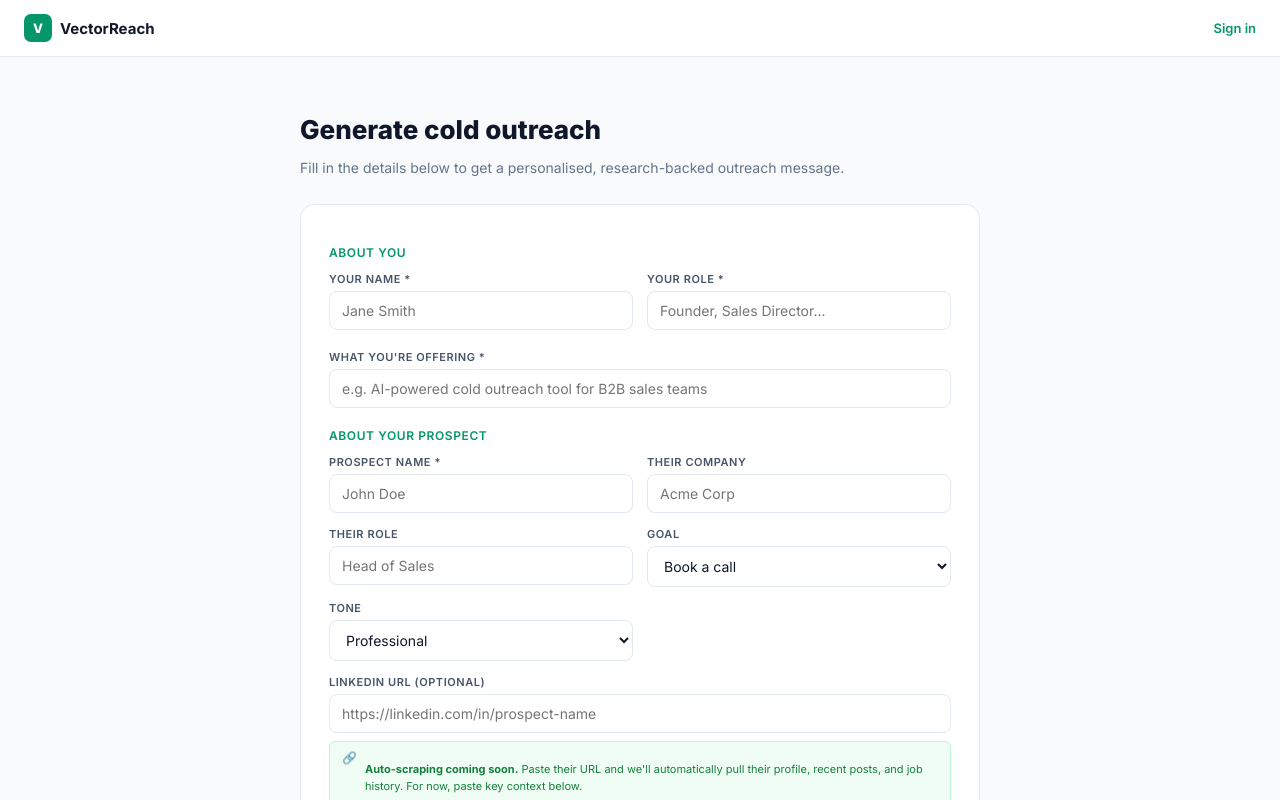
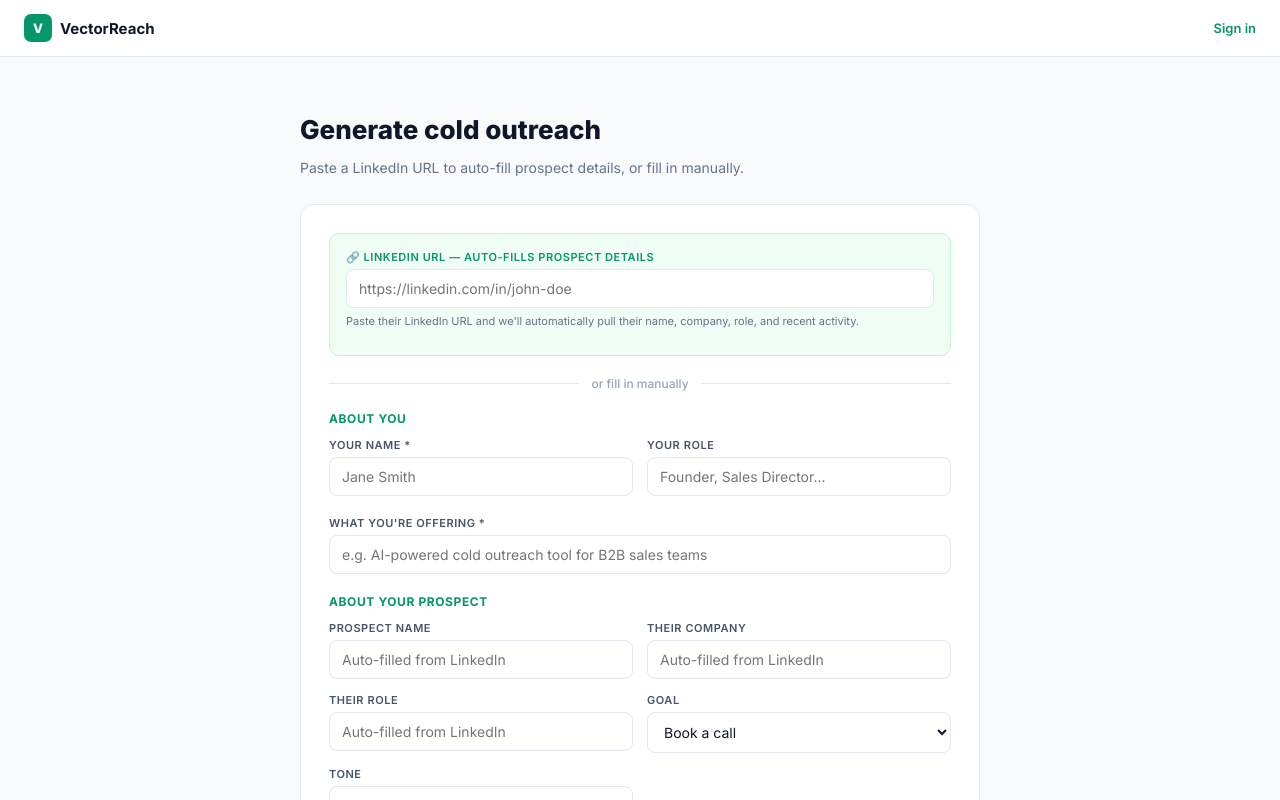
Before and after one commit to apexianlabs/vectorreach, a Next.js app: page /generate in a window 1280 px wide. Shown: the top 800 px of the page. Built offline with nearby package versions, Linux system fonts and the light colour scheme.

Commit message:
Add LinkedIn scraping via NinjaPear/ProxyCurl - auto-fill prospect details

```diff
--- a/app/api/generate/route.js
+++ b/app/api/generate/route.js
@@ -1,30 +1,129 @@
 import { NextResponse } from 'next/server'
+
+async function scrapeLinkedIn(linkedinUrl) {
+  if (!linkedinUrl || !process.env.PROXYCURL_API_KEY) return null
+  try {
+    const url = `https://nubela.co/proxycurl/api/v2/linkedin?url=${encodeURIComponent(linkedinUrl)}&use_cache=if-present`
+    const res = await fetch(url, {
+      headers: { 'Authorization': `Bearer ${process.env.PROXYCURL_API_KEY}` }
+    })
+    if (!res.ok) return null
+    const data = await res.json()
+    return data
+  } catch(e) {
+    console.error('ProxyCurl error:', e.message)
+    return null
+  }
+}
+
+function buildLinkedInContext(profile) {
+  if (!profile) return null
+  const parts = []
+  if (profile.full_name) parts.push(`Name: ${profile.full_name}`)
+  if (profile.headline) parts.push(`Headline: ${profile.headline}`)
+  if (profile.summary) parts.push(`Summary: ${profile.summary?.slice(0, 300)}`)
+  if (profile.experiences?.[0]) {
+    const exp = profile.experiences[0]
+    parts.push(`Current role: ${exp.title} at ${exp.company}`)
+    if (exp.description) parts.push(`Role description: ${exp.description?.slice(0, 200)}`)
+  }
+  if (profile.education?.[0]) {
+    const edu = profile.education[0]
+    parts.push(`Education: ${edu.degree_name} at ${edu.school}`)
+  }
+  if (profile.accomplishment_posts?.[0]) {
+    parts.push(`Recent post: ${profile.accomplishment_posts[0].description?.slice(0, 200)}`)
+  }
+  if (profile.skills?.length) {
+    parts.push(`Skills: ${profile.skills.slice(0, 8).join(', ')}`)
+  }
+  return parts.join('\n')
+}
+
 export async function POST(request) {
   try {
     const body = await request.json()
     const { sender_name, sender_role, prospect_name, prospect_company, prospect_role, linkedin_url, linkedin_info, offering, goal, tone, userId } = body
-    if (!sender_name || !prospect_name || !offering) return NextResponse.json({ error: 'Required fields missing' }, { status: 400 })
+
+    if (!sender_name || !offering) return NextResponse.json({ error: 'Your name and offering are required' }, { status: 400 })
+
+    // Scrape LinkedIn if URL provided
+    let scrapedProfile = null
+    let scrapedContext = ''
+    let prospectNameFinal = prospect_name
+    let prospectCompanyFinal = prospect_company
+    let prospectRoleFinal = prospect_role
+
+    if (linkedin_url) {
+      scrapedProfile = await scrapeLinkedIn(linkedin_url)
+      if (scrapedProfile) {
+        scrapedContext = buildLinkedInContext(scrapedProfile)
+        // Auto-fill from scraped data if not provided
+        if (!prospectNameFinal && scrapedProfile.full_name) prospectNameFinal = scrapedProfile.full_name
+        if (!prospectCompanyFinal && scrapedProfile.experiences?.[0]?.company) prospectCompanyFinal = scrapedProfile.experiences[0].company
+        if (!prospectRoleFinal && scrapedProfile.experiences?.[0]?.title) prospectRoleFinal = scrapedProfile.experiences[0].title
+      }
+    }
+
+    if (!prospectNameFinal) return NextResponse.json({ error: 'Prospect name is required (or provide a LinkedIn URL to auto-fill)' }, { status: 400 })
+
+    // Combine scraped context with manual input
+    const combinedContext = [scrapedContext, linkedin_info].filter(Boolean).join('\n\n')
+
     const aiRes = await fetch(`${process.env.AI_API_URL}/api/process`, {
       method: 'POST',
       headers: { 'Content-Type': 'application/json', 'Authorization': `Bearer ${process.env.AI_API_KEY}` },
-      body: JSON.stringify({ task: 'generate_cold_outreach', inputs: { sender_name, sender_role: sender_role||'Professional', prospect_name, prospect_company: prospect_company||'their company', prospect_role: prospect_role||'Decision Maker', linkedin_info: [linkedin_url ? `LinkedIn: ${linkedin_url}` : '', linkedin_info||''].filter(Boolean).join(' | ') || 'No additional info', offering, goal: goal||'Book a call', tone: tone||'Professional' } })
+      body: JSON.stringify({
+        task: 'generate_cold_outreach',
+        inputs: {
+          sender_name,
+          sender_role: sender_role || 'Professional',
+          prospect_name: prospectNameFinal,
+          prospect_company: prospectCompanyFinal || 'their company',
+          prospect_role: prospectRoleFinal || 'Decision Maker',
+          linkedin_info: combinedContext || 'No additional context provided',
+          offering,
+          goal: goal || 'Book a call',
+          tone: tone || 'Professional'
+        }
+      })
     })
+
     const aiData = await aiRes.json()
     if (!aiRes.ok) throw new Error(aiData.error || 'AI failed')
     const result = aiData.data
+
+    // Save to DB
     let itemId = null
     if (userId && process.env.DB_API_URL) {
       try {
         const dbRes = await fetch(`${process.env.DB_API_URL}/db/vectorreach/messages`, {
           method: 'POST',
           headers: { 'Content-Type': 'application/json', 'Authorization': `Bearer ${process.env.DB_API_KEY_VECTORREACH}` },
-          body: JSON.stringify({ user_id: userId, title: `To ${prospect_name} at ${prospect_company||'?'}`, prospect_name, prospect_company, result_data: result, status: 'complete' })
+          body: JSON.stringify({
+            user_id: userId,
+            title: `To ${prospectNameFinal}${prospectCompanyFinal ? ' at ' + prospectCompanyFinal : ''}`,
+            prospect_name: prospectNameFinal,
+            prospect_company: prospectCompanyFinal,
+            linkedin_url,
+            result_data: result,
+            scraped: !!scrapedProfile,
+            status: 'complete'
+          })
         })
         const dbData = await dbRes.json()
         itemId = dbData.data?.id || null
       } catch(e) {}
     }
-    return NextResponse.json({ itemId, result })
+
+    return NextResponse.json({
+      itemId,
+      result,
+      scraped: !!scrapedProfile,
+      prospectName: prospectNameFinal,
+      prospectCompany: prospectCompanyFinal,
+      prospectRole: prospectRoleFinal
+    })
   } catch(err) {
     return NextResponse.json({ error: err.message }, { status: 500 })
   }
--- /dev/null
+++ b/app/api/scrape-linkedin/route.js
@@ -0,0 +1,28 @@
+import { NextResponse } from 'next/server'
+
+export async function POST(request) {
+  try {
+    const { linkedin_url } = await request.json()
+    if (!linkedin_url) return NextResponse.json({ error: 'URL required' }, { status: 400 })
+
+    const res = await fetch(
+      `https://nubela.co/proxycurl/api/v2/linkedin?url=${encodeURIComponent(linkedin_url)}&use_cache=if-present`,
+      { headers: { 'Authorization': `Bearer ${process.env.PROXYCURL_API_KEY}` } }
+    )
+
+    if (!res.ok) return NextResponse.json({ error: 'Could not fetch profile' }, { status: 400 })
+    const data = await res.json()
+
+    return NextResponse.json({
+      name: data.full_name || '',
+      company: data.experiences?.[0]?.company || '',
+      role: data.experiences?.[0]?.title || '',
+      headline: data.headline || '',
+      summary: data.summary?.slice(0, 500) || '',
+      recent_post: data.accomplishment_posts?.[0]?.description?.slice(0, 300) || '',
+      skills: data.skills?.slice(0, 8) || [],
+    })
+  } catch(err) {
+    return NextResponse.json({ error: err.message }, { status: 500 })
+  }
+}
--- a/app/generate/page.js
+++ b/app/generate/page.js
@@ -5,11 +5,16 @@ import Link from 'next/link'
 const TONES = ['Professional','Friendly','Casual','Direct','Consultative']
 
 export default function GeneratePage() {
-  const [user, setUser]       = useState(null)
-  const [loading, setLoading] = useState(false)
-  const [error, setError]     = useState('')
-  const [result, setResult]   = useState(null)
-  const [form, setForm]       = useState({ sender_name:'', sender_role:'', prospect_name:'', prospect_company:'', prospect_role:'', linkedin_url:'', linkedin_info:'', offering:'', goal:'Book a call', tone:'Professional' })
+  const [user, setUser]         = useState(null)
+  const [loading, setLoading]   = useState(false)
+  const [scraping, setScraping] = useState(false)
+  const [error, setError]       = useState('')
+  const [result, setResult]     = useState(null)
+  const [scraped, setScraped]   = useState(false)
+  const [form, setForm]         = useState({
+    sender_name:'', sender_role:'', prospect_name:'', prospect_company:'',
+    prospect_role:'', linkedin_url:'', linkedin_info:'', offering:'', goal:'Book a call', tone:'Professional'
+  })
 
   useEffect(() => {
     try {
@@ -18,8 +23,34 @@ export default function GeneratePage() {
     } catch(e) {}
   }, [])
 
+  const handleLinkedInBlur = async () => {
+    if (!form.linkedin_url || !form.linkedin_url.includes('linkedin.com')) return
+    if (form.prospect_name && form.prospect_company) return // already filled
+    setScraping(true)
+    try {
+      const token = document.cookie.match(/vec_token=([^;]+)/)?.[1] || ''
+      const res = await fetch('/api/scrape-linkedin', {
+        method: 'POST',
+        headers: { 'Content-Type': 'application/json', 'Authorization': `Bearer ${token}` },
+        body: JSON.stringify({ linkedin_url: form.linkedin_url })
+      })
+      const data = await res.json()
+      if (data.name || data.company || data.role) {
+        setForm(f => ({
+          ...f,
+          prospect_name: f.prospect_name || data.name || '',
+          prospect_company: f.prospect_company || data.company || '',
+          prospect_role: f.prospect_role || data.role || '',
+        }))
+        setScraped(true)
+      }
+    } catch(e) {}
+    setScraping(false)
+  }
+
   const handleSubmit = async () => {
-    if (!form.sender_name || !form.prospect_name || !form.offering) return setError('Please fill in the required fields.')
+    if (!form.sender_name || !form.offering) return setError('Your name and offering are required.')
+    if (!form.prospect_name && !form.linkedin_url) return setError('Enter a prospect name or LinkedIn URL.')
     setLoading(true); setError(''); setResult(null)
     try {
       const token = document.cookie.match(/vec_token=([^;]+)/)?.[1] || ''
@@ -31,6 +62,9 @@ export default function GeneratePage() {
       const data = await res.json()
       if (!res.ok) throw new Error(data.error || 'Failed')
       setResult(data.result)
+      setScraped(data.scraped)
+      if (data.prospectName && !form.prospect_name) setForm(f => ({...f, prospect_name: data.prospectName}))
+      if (data.prospectCompany && !form.prospect_company) setForm(f => ({...f, prospect_company: data.prospectCompany}))
     } catch(e) { setError(e.message) }
     setLoading(false)
   }
@@ -51,15 +85,23 @@ export default function GeneratePage() {
       </nav>
       <div style={{maxWidth:720,margin:'0 auto',padding:'32px 24px',display:'flex',flexDirection:'column',gap:14}}>
         <div style={{background:'#f0fdf4',border:'1px solid #bbf7d0',borderRadius:12,padding:20}}>
-          <p style={{fontSize:11,fontWeight:700,color:'#059669',textTransform:'uppercase',marginBottom:4}}>✅ Outreach Generated</p>
-          <p style={{fontSize:18,fontWeight:800,color:'#0f172a'}}>To: {form.prospect_name} at {form.prospect_company}</p>
+          <div style={{display:'flex',alignItems:'center',justifyContent:'space-between'}}>
+            <div>
+              <p style={{fontSize:11,fontWeight:700,color:'#059669',textTransform:'uppercase',marginBottom:4}}>
+                ✅ Outreach Generated {scraped && <span style={{background:'#059669',color:'#fff',fontSize:9,padding:'2px 7px',borderRadius:8,marginLeft:6}}>LinkedIn data used</span>}
+              </p>
+              <p style={{fontSize:18,fontWeight:800,color:'#0f172a'}}>To: {form.prospect_name || 'Prospect'}{form.prospect_company ? ` at ${form.prospect_company}` : ''}</p>
+            </div>
+          </div>
         </div>
+
         {(result.subject || result.email_subject) && (
           <div style={{background:'#fff',border:'1px solid #e2e8f0',borderRadius:12,padding:20}}>
             <p style={{fontSize:11,fontWeight:700,color:'#475569',textTransform:'uppercase',marginBottom:8}}>📧 Subject Line</p>
             <p style={{fontSize:15,fontWeight:600,color:'#0f172a'}}>{result.subject || result.email_subject}</p>
           </div>
         )}
+
         {(result.message || result.email_body || result.body) && (
           <div style={{background:'#fff',border:'1px solid #e2e8f0',borderRadius:12,padding:20}}>
             <div style={{display:'flex',alignItems:'center',justifyContent:'space-between',marginBottom:12}}>
@@ -72,14 +114,28 @@ export default function GeneratePage() {
             <p style={{fontSize:13,color:'#374151',lineHeight:1.8,whiteSpace:'pre-wrap'}}>{result.message || result.email_body || result.body}</p>
           </div>
         )}
+
         {result.follow_up && (
           <div style={{background:'#f0fdf4',border:'1px solid #bbf7d0',borderRadius:12,padding:20}}>
-            <p style={{fontSize:11,fontWeight:700,color:'#059669',textTransform:'uppercase',marginBottom:8}}>📅 Follow-up suggestion</p>
+            <p style={{fontSize:11,fontWeight:700,color:'#059669',textTransform:'uppercase',marginBottom:8}}>📅 Suggested Follow-up</p>
             <p style={{fontSize:13,color:'#374151',lineHeight:1.7}}>{result.follow_up}</p>
           </div>
         )}
+
+        {result.personalization_score && (
+          <div style={{background:'#fff',border:'1px solid #e2e8f0',borderRadius:12,padding:16,display:'flex',alignItems:'center',gap:16}}>
+            <div style={{width:52,height:52,borderRadius:'50%',background:'#f0fdf4',border:'2px solid #059669',display:'flex',alignItems:'center',justifyContent:'center',fontSize:18,fontWeight:800,color:'#059669',flexShrink:0}}>
+              {result.personalization_score}
+            </div>
+            <div>
+              <p style={{fontSize:13,fontWeight:700,color:'#0f172a',marginBottom:2}}>Personalization Score</p>
+              <p style={{fontSize:12,color:'#64748b'}}>{result.personalization_note || 'Based on available prospect context'}</p>
+            </div>
+          </div>
+        )}
+
         <div style={{display:'flex',gap:10,flexWrap:'wrap'}}>
-          <button onClick={() => { setResult(null); setForm({...form, prospect_name:'', prospect_company:'', prospect_role:'', linkedin_info:''}) }}
+          <button onClick={() => { setResult(null); setScraped(false); setForm({...form, prospect_name:'', prospect_company:'', prospect_role:'', linkedin_url:'', linkedin_info:''}) }}
             style={{flex:1,minWidth:120,padding:'10px',borderRadius:8,border:'1px solid #e2e8f0',background:'#fff',fontSize:13,fontWeight:600,color:'#475569',cursor:'pointer',fontFamily:'Inter,sans-serif'}}>
             New prospect
           </button>
@@ -103,25 +159,50 @@ export default function GeneratePage() {
       </nav>
       <div style={{maxWidth:680,margin:'0 auto',padding:'40px 24px'}}>
         <h1 style={{fontSize:26,fontWeight:800,color:'#0f172a',marginBottom:6}}>Generate cold outreach</h1>
-        <p style={{fontSize:14,color:'#64748b',marginBottom:28}}>Fill in the details below to get a personalised, research-backed outreach message.</p>
+        <p style={{fontSize:14,color:'#64748b',marginBottom:28}}>Paste a LinkedIn URL to auto-fill prospect details, or fill in manually.</p>
         {error && <div style={{background:'#fef2f2',border:'1px solid #fecaca',borderRadius:10,padding:'12px 16px',fontSize:13,color:'#dc2626',marginBottom:20}}>{error}</div>}
         <div style={{background:'#fff',border:'1px solid #e2e8f0',borderRadius:14,padding:28}}>
-          <p style={{fontSize:12,fontWeight:600,color:'#059669',marginBottom:12,textTransform:'uppercase',letterSpacing:'0.05em'}}>About you</p>
+
+          {/* LinkedIn URL - hero field */}
+          <div style={{marginBottom:20,padding:16,background:'#f0fdf4',borderRadius:10,border:'1px solid #bbf7d0'}}>
+            <label style={{...labelStyle,color:'#059669'}}>🔗 LinkedIn URL — auto-fills prospect details</label>
+            <div style={{position:'relative'}}>
+              <input
+                value={form.linkedin_url}
+                onChange={e => setForm({...form,linkedin_url:e.target.value})}
+                onBlur={handleLinkedInBlur}
+                placeholder="https://linkedin.com/in/john-doe"
+                style={{...inputStyle,paddingRight: scraping ? 40 : 12}}
+              />
+              {scraping && <div style={{position:'absolute',right:12,top:'50%',transform:'translateY(-50%)',fontSize:16}}>⏳</div>}
+            </div>
+            {scraped && <p style={{fontSize:11,color:'#059669',marginTop:6,fontWeight:600}}>✅ Profile data pulled from LinkedIn</p>}
+            <p style={{fontSize:11,color:'#64748b',marginTop:6}}>Paste their LinkedIn URL and we'll automatically pull their name, company, role, and recent activity.</p>
+          </div>
+
+          <div style={{display:'flex',alignItems:'center',gap:12,marginBottom:20}}>
+            <div style={{flex:1,height:1,background:'#e2e8f0'}}/>
+            <span style={{fontSize:12,color:'#94a3b8',fontWeight:500}}>or fill in manually</span>
+            <div style={{flex:1,height:1,background:'#e2e8f0'}}/>
+          </div>
+
+          <p style={{fontSize:12,fontWeight:700,color:'#059669',marginBottom:12,textTransform:'uppercase',letterSpacing:'0.05em'}}>About you</p>
           <div style={{display:'grid',gridTemplateColumns:'1fr 1fr',gap:14,marginBottom:20}}>
             <div><label style={labelStyle}>Your name *</label><input value={form.sender_name} onChange={e => setForm({...form,sender_name:e.target.value})} placeholder="Jane Smith" style={inputStyle}/></div>
-            <div><label style={labelStyle}>Your role *</label><input value={form.sender_role} onChange={e => setForm({...form,sender_role:e.target.value})} placeholder="Founder, Sales Director..." style={inputStyle}/></div>
+            <div><label style={labelStyle}>Your role</label><input value={form.sender_role} onChange={e => setForm({...form,sender_role:e.target.value})} placeholder="Founder, Sales Director..." style={inputStyle}/></div>
           </div>
           <div style={{marginBottom:20}}>
             <label style={labelStyle}>What you're offering *</label>
             <input value={form.offering} onChange={e => setForm({...form,offering:e.target.value})} placeholder="e.g. AI-powered cold outreach tool for B2B sales teams" style={inputStyle}/>
           </div>
-          <p style={{fontSize:12,fontWeight:600,color:'#059669',marginBottom:12,textTransform:'uppercase',letterSpacing:'0.05em'}}>About your prospect</p>
+
+          <p style={{fontSize:12,fontWeight:700,color:'#059669',marginBottom:12,textTransform:'uppercase',letterSpacing:'0.05em'}}>About your prospect</p>
           <div style={{display:'grid',gridTemplateColumns:'1fr 1fr',gap:14,marginBottom:14}}>
-            <div><label style={labelStyle}>Prospect name *</label><input value={form.prospect_name} onChange={e => setForm({...form,prospect_name:e.target.value})} placeholder="John Doe" style={inputStyle}/></div>
-            <div><label style={labelStyle}>Their company</label><input value={form.prospect_company} onChange={e => setForm({...form,prospect_company:e.target.value})} placeholder="Acme Corp" style={inputStyle}/></div>
+            <div><label style={labelStyle}>Prospect name</label><input value={form.prospect_name} onChange={e => setForm({...form,prospect_name:e.target.value})} placeholder="Auto-filled from LinkedIn" style={{...inputStyle,background: scraped && form.prospect_name ? '#f0fdf4' : '#fff'}}/></div>
+            <div><label style={labelStyle}>Their company</label><input value={form.prospect_company} onChange={e => setForm({...form,prospect_company:e.target.value})} placeholder="Auto-filled from LinkedIn" style={{...inputStyle,background: scraped && form.prospect_company ? '#f0fdf4' : '#fff'}}/></div>
           </div>
           <div style={{display:'grid',gridTemplateColumns:'1fr 1fr',gap:14,marginBottom:14}}>
-            <div><label style={labelStyle}>Their role</label><input value={form.prospect_role} onChange={e => setForm({...form,prospect_role:e.target.value})} placeholder="Head of Sales" style={inputStyle}/></div>
+            <div><label style={labelStyle}>Their role</label><input value={form.prospect_role} onChange={e => setForm({...form,prospect_role:e.target.value})} placeholder="Auto-filled from LinkedIn" style={{...inputStyle,background: scraped && form.prospect_role ? '#f0fdf4' : '#fff'}}/></div>
             <div><label style={labelStyle}>Goal</label>
               <select value={form.goal} onChange={e => setForm({...form,goal:e.target.value})} style={{...inputStyle,background:'#fff'}}>
                 {['Book a call','Get a reply','Demo request','Partnership','Referral'].map(g => <option key={g} value={g}>{g}</option>)}
@@ -135,24 +216,10 @@ export default function GeneratePage() {
               </select>
             </div>
           </div>
-          <div style={{marginBottom:14}}>
-            <label style={labelStyle}>LinkedIn URL (optional)</label>
-            <div style={{position:'relative'}}>
-              <input value={form.linkedin_url} onChange={e => setForm({...form,linkedin_url:e.target.value})}
-                placeholder="https://linkedin.com/in/prospect-name"
-                style={inputStyle}/>
-            </div>
-            <div style={{marginTop:8,background:'#f0fdf4',border:'1px solid #bbf7d0',borderRadius:6,padding:'8px 12px',display:'flex',gap:8,alignItems:'flex-start'}}>
-              <span style={{fontSize:12,flexShrink:0}}>🔗</span>
-              <p style={{fontSize:11,color:'#15803d',lineHeight:1.5}}>
-                <strong>Auto-scraping coming soon.</strong> Paste their URL and we'll automatically pull their profile, recent posts, and job history. For now, paste key context below.
-              </p>
-            </div>
-          </div>
           <div style={{marginBottom:24}}>
-            <label style={labelStyle}>LinkedIn context (paste manually for now)</label>
+            <label style={labelStyle}>Additional context (optional)</label>
             <textarea value={form.linkedin_info} onChange={e => setForm({...form,linkedin_info:e.target.value})}
-              placeholder="Paste anything relevant from their LinkedIn — recent posts, job changes, shared connections, company news..."
+              placeholder="Any extra context — recent company news, mutual connections, specific pain points..."
               rows={3} style={{...inputStyle,resize:'vertical'}}/>
           </div>
           <button onClick={handleSubmit} disabled={loading}
```
